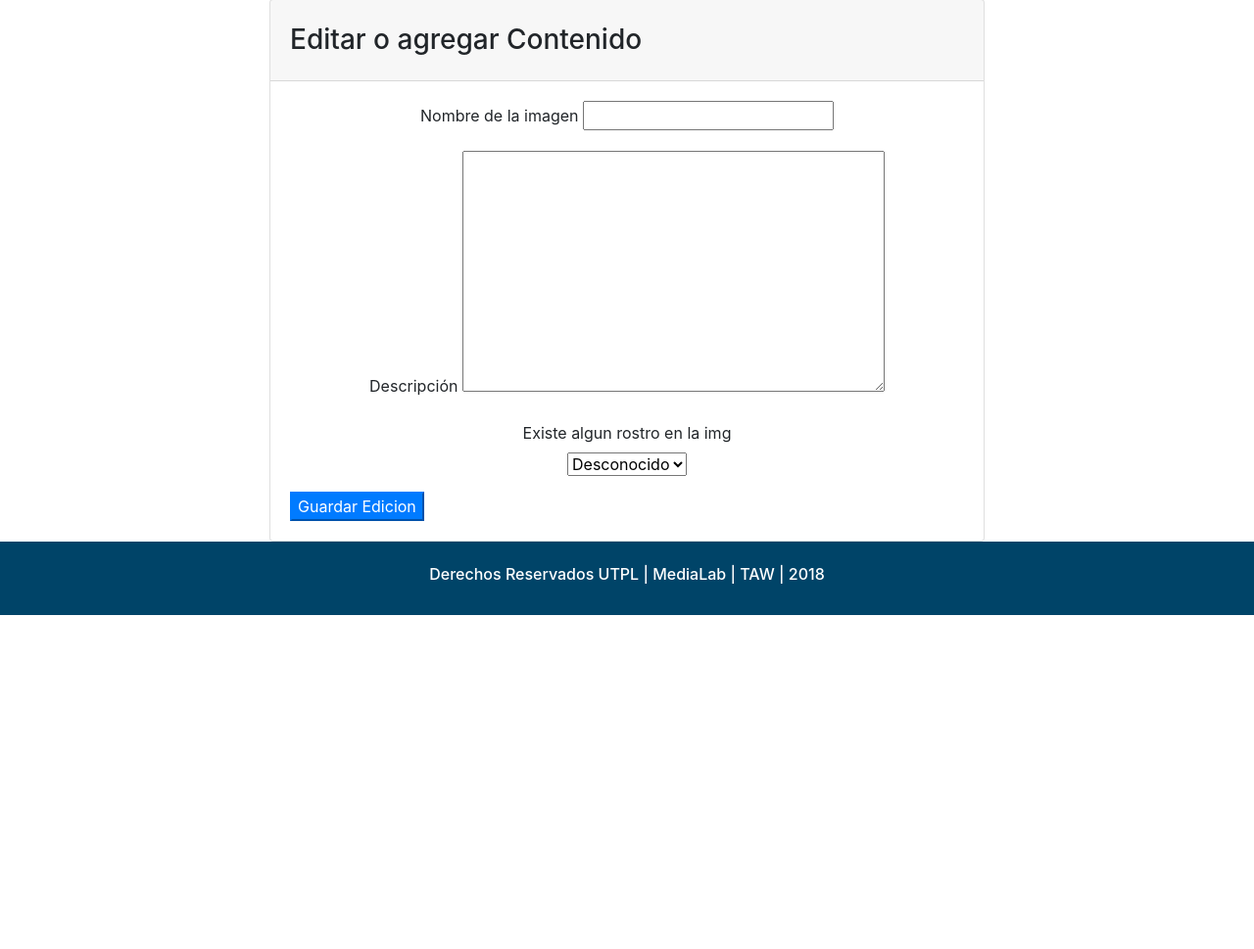
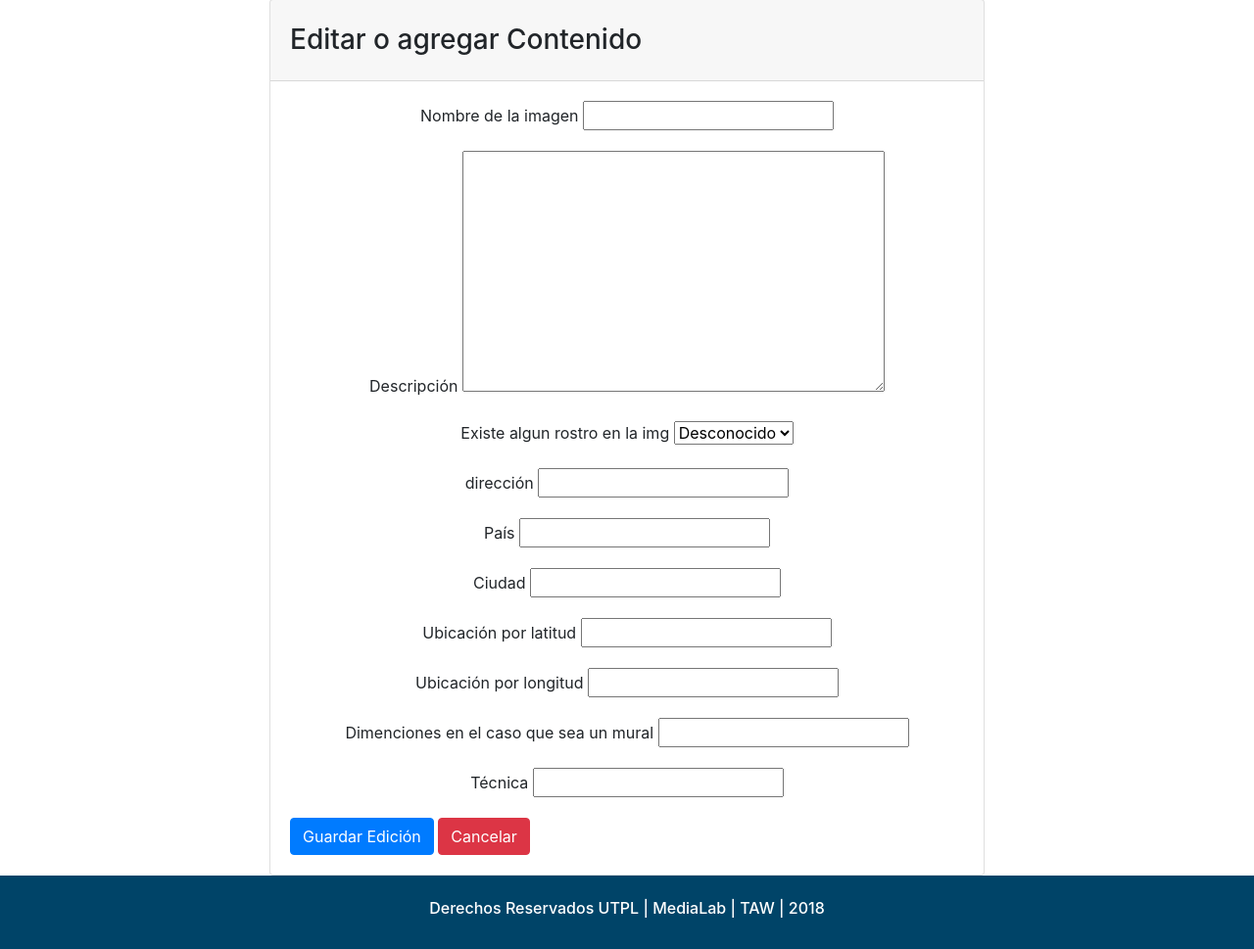
Before and after one commit to diepinto30/FototecaUTPL, a Django app: template portal/templates/internas/formularioColecciones.html in a window 1280 px wide. Shown: the part 147-1116 px from the top of the page at 98% size. Before the commit the page ends 775 px from the top, so only its background shows below. Run offline with Django 3.2, Linux system fonts and the light colour scheme; the template is opened without the code that fills it: values that come from a table or form of the project are taken from there, others are empty; parts of the project's set-up code (start-up, migrations or seed data) failed here and were passed over; some libraries are stand-ins or nearby versions.

Commit message:
formulario para editar las colecciones y google maps

```diff
--- a/portal/templates/internas/formularioColecciones.html
+++ b/portal/templates/internas/formularioColecciones.html
@@ -18,10 +18,40 @@
                             {{ form.descripcion }}
                         </div>
                         <div class="form-group" style="text-align: center">
-                            <label >Existe algun rostro en la img</label><br>
+                            <label >Existe algun rostro en la img</label>
                             {{ form.hayrostros }}
                         </div>
-                        <button type="submit" class="btn-primary">Guardar Edicion</button>
+                        <div class="form-group" style="text-align: center">
+                            <label >dirección</label>
+                            {{ form.direccion }}
+                        </div>
+                        <div class="form-group" style="text-align: center">
+                            <label >País</label>
+                            {{ form.pais }}
+                        </div>
+                        <div class="form-group" style="text-align: center">
+                            <label >Ciudad</label>
+                            {{ form.ciudad }}
+                        </div>
+                        <div class="form-group" style="text-align: center">
+                            <label >Ubicación por latitud</label>
+                            {{ form.latitud }}
+                        </div>
+                        <div class="form-group" style="text-align: center">
+                            <label >Ubicación por longitud</label>
+                            {{ form.longitud }}
+                        </div>
+                        <div class="form-group" style="text-align: center">
+                            <label >Dimenciones en el caso que sea un mural </label>
+                            {{ form.dimenciones }}
+                        </div>
+                        <div class="form-group" style="text-align: center">
+                            <label >Técnica</label>
+                            {{ form.Tecnica }}
+                        </div>
+
+                        <button type="submit" class="btn btn-primary">Guardar Edición</button>
+                        <a type="submit" class="btn btn-danger" href="/colecciones">Cancelar</a>
                     </form>
                 </div>
             </div>
--- a/portal/templates/internas/list_photos.html
+++ b/portal/templates/internas/list_photos.html
@@ -34,7 +34,9 @@
                       <img src="/media/{{ img.foto }}" alt="img_{{ img.nombre }}" class="card-img-top">
                       <hr>
                       <p class="text-justify">{{ img.descripcion }}</p>
+                        {% if user.is_authenticated %}
                         <a type="submit" class="btn btn-dark btn-block" href="/editarColeccion/{{ img.idimagen }} ">Agregar contenido</a>
+                        {% endif %}
                     </div>
 
                   </div>
--- a/portal/templates/internas/login.html
+++ b/portal/templates/internas/login.html
@@ -13,7 +13,7 @@
                         {% csrf_token %}
                         <div class="form-group" style="text-align: center">
                             <label >Nombre de usuario</label>
-                            {{ form.nombre }}
+                            {{ form.username }}
                         </div>
                         <div class="form-group" style="text-align: center">
                             <label>Contraseña</label><br>
```
Also changed, not shown: portal/templates/internas/monumentos.html (+13 -36 lines), portal/templates/internas/murales.html (+7 -4 lines).
